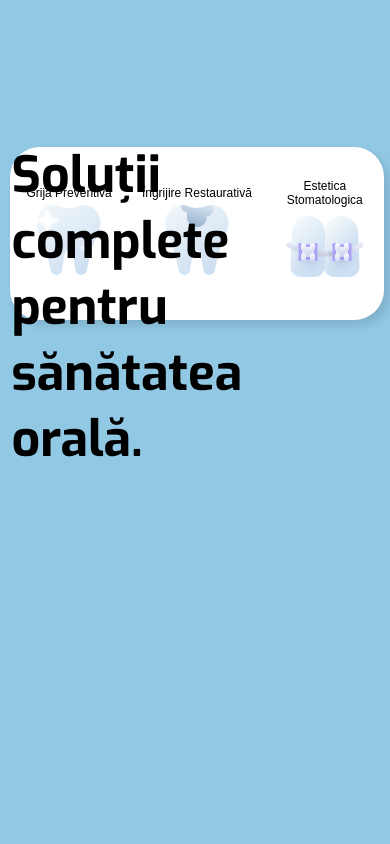
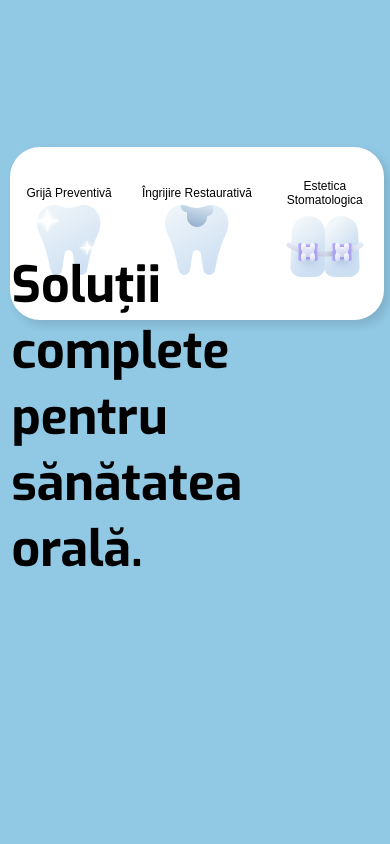
Before and after one commit to iamalexstanciu/dentist-clinic, a React (Create React App) app: page / in a window 390 px wide. Shown: the part 480-1324 px from the top of the page. Built offline with nearby package versions, Linux system fonts and the light colour scheme; a web font is replaced by a local one.

Commit message:
Some bugs solved.

```diff
--- a/src/pages/About.jsx
+++ b/src/pages/About.jsx
@@ -4,8 +4,9 @@ import { useParallax } from "react-scroll-parallax";
 import Catalin from "../assets/catalin.png";
 
 function About() {
-  const { ref: rightSide } = useParallax({ speed: 30 });
-  const { ref: dentistImage } = useParallax({ speed: 20 });
+  const { ref: rightSide } = useParallax({ speed: 20 });
+  const { ref: dentistImage } = useParallax({ speed: 10 });
+
 
   return (
     <div className="about" id="about">
--- a/src/pages/Services.jsx
+++ b/src/pages/Services.jsx
@@ -10,7 +10,7 @@ import { useParallax } from "react-scroll-parallax";
 import { Parallax } from "react-scroll-parallax";
 
 function Services() {
-  const { ref: servicesContainer } = useParallax({ speed: 30 });
+  const { ref: servicesContainer } = useParallax({ speed: 20 });
 
   return (
     <div className="services" id="services">
@@ -19,7 +19,7 @@ function Services() {
           Soluții complete pentru sănătatea orală.
         </title>
       </div>
-      <Parallax className="parallax-services" translateY={["-50px", "100px"]}>
+      <Parallax className="parallax-services" translateY={["-220px", "100px"]}>
         <div className="right-side-services">
           <div className="widget-services widget-1">
             <h3 className="widget-title">
--- a/src/style/about.css
+++ b/src/style/about.css
@@ -95,6 +95,7 @@ font-family: 'Exo',
          text-align: center;
          padding: 2%;
      }
+
  }
 
  /* Media query for mobile */
--- a/src/style/services.css
+++ b/src/style/services.css
@@ -152,7 +152,7 @@ width: 30%;
 
 @media (max-width: 950px) {
     .services {
-        height: 100vh;
+        height: 140vh;
         display: flex;
         flex-direction: column;
         max-width: 100%;
@@ -181,7 +181,7 @@ width: 30%;
 /* Responsive adjustments for tablet */
 @media (max-width: 768px) {
 .services {
-        height: 220vh;
+        height: 300vh;
         max-width: 100vw;
         display: flex;
         flex-direction: column;
@@ -194,6 +194,7 @@ width: 30%;
         gap: 15px;
         left: 0%;
         top: 0%;
+        transform: translateY(150px);
     }
 
     .widget-services{
@@ -210,7 +211,7 @@ width: 30%;
 /* Responsive adjustments for mobile */
 @media (max-width: 480px) {
 .services{
-    height: 230vh;
+    height: 270vh;
 }
 
 .services-title-container{
```
